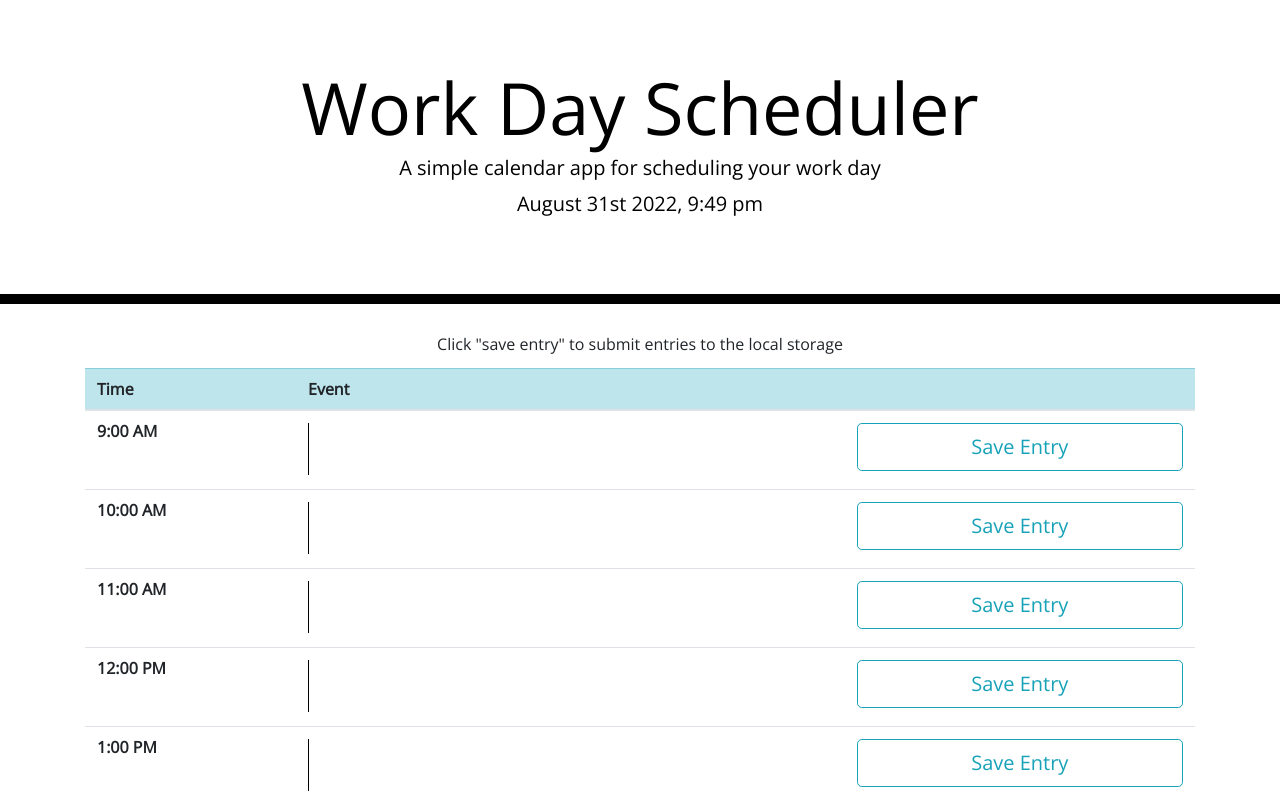
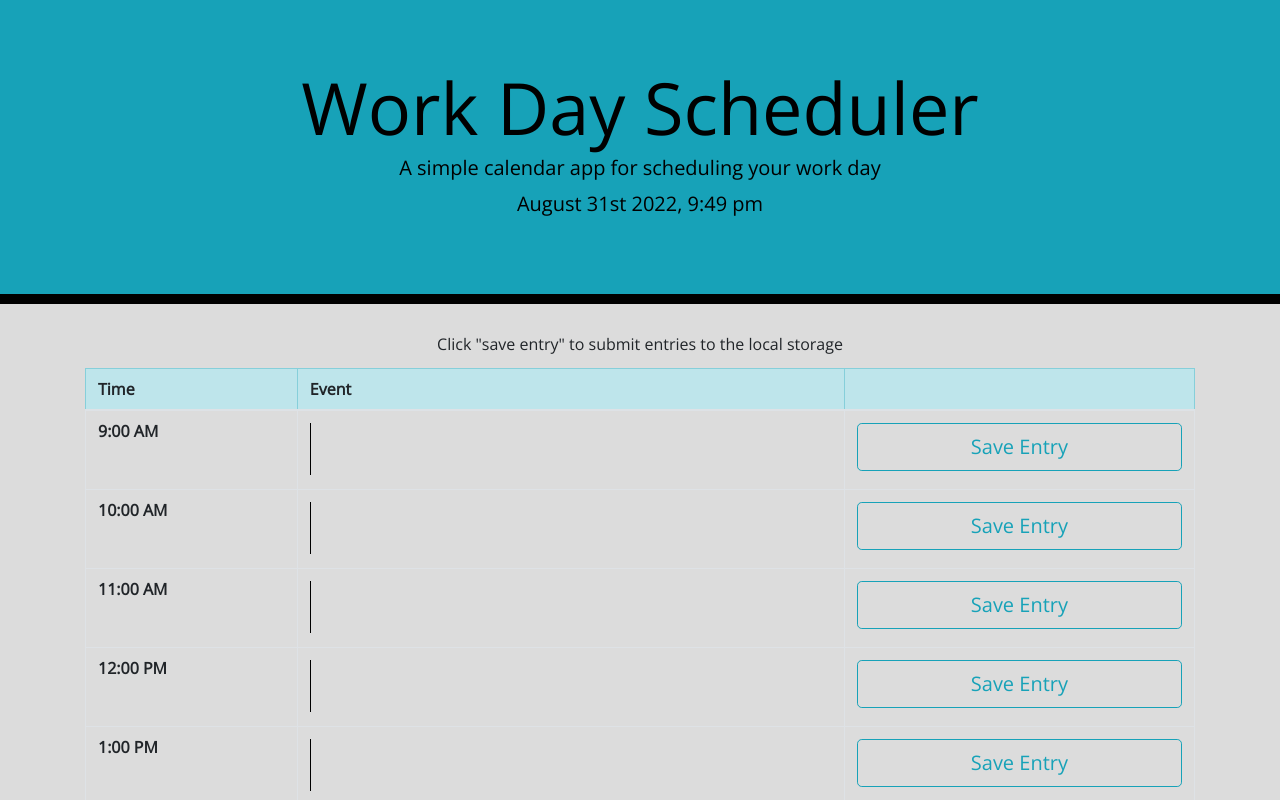
Before and after one commit to jarenella/work-day-scheduler, a plain HTML site: page index.html in a window 1280 px wide. Shown: the top 800 px of the page. Drawn offline with nearby package versions, Linux system fonts and the light colour scheme.

Commit message:
made minor edits and fidgeted with all files but didn't change anything fundamental

```diff
--- a/assets/css/style.css
+++ b/assets/css/style.css
@@ -73,3 +73,11 @@ textarea{
 textarea {
   width: 100%;
 }
+
+.jumbotron {
+  background-color: whitesmoke;
+}
+
+body {
+  background-color: gainsboro;
+}
--- a/index.html
+++ b/index.html
@@ -23,7 +23,7 @@
   </head>
 
   <body>
-    <header class="jumbotron">
+    <header class="jumbotron bg-info">
       <h1 class="display-3">Work Day Scheduler</h1>
       <p class="lead">A simple calendar app for scheduling your work day</p>
       <p id="currentDay" class="lead">Test</p>
@@ -31,7 +31,7 @@
     <div class="container">
       <!-- Timeblocks go here -->
       <p id="message" class="text-center">Click "save entry" to submit entries to the local storage</p>
-      <table class="table">
+      <table class="table table-hover table-bordered">
         <thead>
           <tr class="table-info">
             <th scope="col">Time</th>
```
Also changed, not shown: assets/css/images/pexels-ylanite-koppens-796602.jpg (added), assets/css/images/transparent-background.png (deleted).
